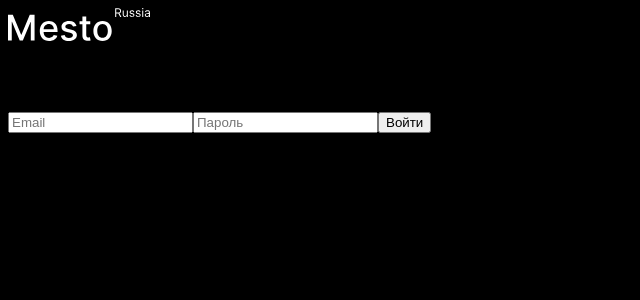
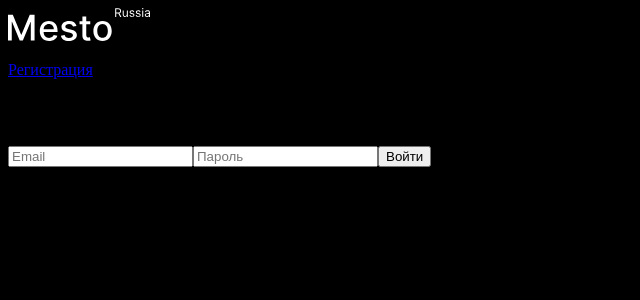
Before and after one commit to EAStogov/react-mesto-auth, a React (Create React App) app: page /signin in a window 1280 px wide. Shown: the top 300 px of the page, without its empty margins (0-640 px from the left). Built offline with nearby package versions, Linux system fonts and the light colour scheme.

Commit message:
refactor: refactor some code

```diff
--- a/src/components/App.js
+++ b/src/components/App.js
@@ -6,16 +6,20 @@ import Header from "./Header";
 import Login from "./Login";
 
 function App() {
-  const [loggedIn, setLoggedIn] = useState(true);
+  const [isLoggedIn, setLoggedIn] = useState(true);
+  function unSign() {
+    setLoggedIn(false);
+  }
   return (
     <div className="page">
-      <Header />
       <Routes>
         <Route path="/" element={
-          <ProtectedRoute loggedIn={loggedIn} component = {MyProfile}/>}/>
+          <ProtectedRoute isLoggedIn={isLoggedIn}>
+            <MyProfile isLoggedIn={isLoggedIn} unSign={unSign}/>
+          </ProtectedRoute>}/>
         <Route path="/signup"/>
         <Route path="/signin" element={
-          <Login/>}/>
+          <Login isLoggedIn={isLoggedIn}/>}/>
       </Routes>
     </div>
   );
--- a/src/components/Header.js
+++ b/src/components/Header.js
@@ -1,9 +1,15 @@
 import headerLogo from '../images/logo.svg';
+import { NavLink } from 'react-router-dom';
 
-function Header() {
+function Header({isLoggedIn, userEmail, authAction, onClick, route}) {
   return (
       <header className="header">
         <img src={headerLogo} alt="Место — Россия" className="header__logo" />
+        <div className='header__auth'>
+          {isLoggedIn &&
+          <p className='header__email'>{userEmail}</p>}
+          <NavLink to={route} onClick={onClick} type='text' className='header__link page__button'>{authAction}</NavLink>
+        </div>
       </header>
   );
 }
--- a/src/components/Login.js
+++ b/src/components/Login.js
@@ -1,6 +1,12 @@
 import Form from "./Form";
-const Login = () => {
+import Header from "./Header";
+const Login = (isLoggedIn) => {
+  function register() {
+    console.log('register');
+  }
   return (
+    <>
+      <Header isLoggedIn={isLoggedIn} authAction='Регистрация' onClick={register} route='/signup'/>
       <Form name="login" title="Вход" isForAuth={true} submitButtonText="Войти">
         <input
           type="email"
@@ -20,6 +26,7 @@ const Login = () => {
           className="form__input form__input_auth"
         />
       </Form>
+    </>
   )
 }
 export default Login;
--- a/src/components/MyProfile.js
+++ b/src/components/MyProfile.js
@@ -9,8 +9,9 @@ import CurrentUserContext from "../contexts/CurrentUserContext";
 import EditProfilePopup from "./EditProfilePopup";
 import EditAvatarPopup from "./EditAvatarPopup";
 import AddPlacePopup from "./AddPlacePopup";
+import Header from "./Header";
 
-const MyProfile = () => {
+const MyProfile = ({isLoggedIn, unSign}) => {
   const [currentUser, setCurrentUser] = React.useState({});
   const [isEditProfilePopupOpen, setIsEditProfilePopupOpen] = React.useState(false);
   const [isAddPlacePopupOpen, setIsAddPlacePopupOpen] = React.useState(false);
@@ -120,6 +121,7 @@ const MyProfile = () => {
   return (
     <CurrentUserContext.Provider value={currentUser}>
       <>
+      <Header isLoggedIn={isLoggedIn} userEmail={'userEmail'} authAction='Выйти' onClick={unSign} route='/signin'/>
         <Main
           onEditProfile={handleEditProfileClick}
           onAddPlace={handleAddPlaceClick}
--- a/src/components/ProtectedRoute.js
+++ b/src/components/ProtectedRoute.js
@@ -1,8 +1,8 @@
 import React from "react";
 import { Navigate } from "react-router-dom";
 
-const ProtectedRoute = ({component: Component, ...props}) => {
-  return (props.loggedIn ? <Component/> : <Navigate to="/signin"/>);
+const ProtectedRoute = ({children, ...props}) => {
+  return (props.isLoggedIn ? children : <Navigate to="/signin"/>);
 }
 
 export default ProtectedRoute;
```
Lines whose indentation alone changed are shown as unchanged.
